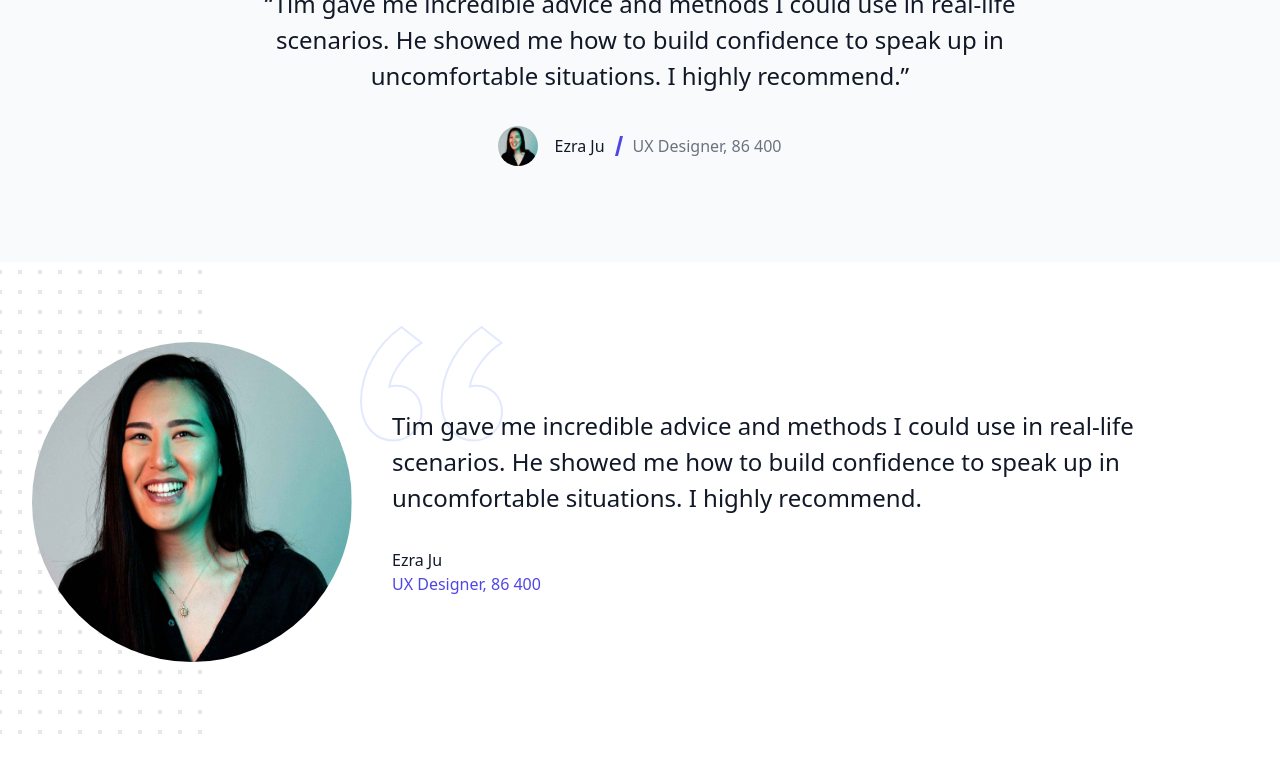
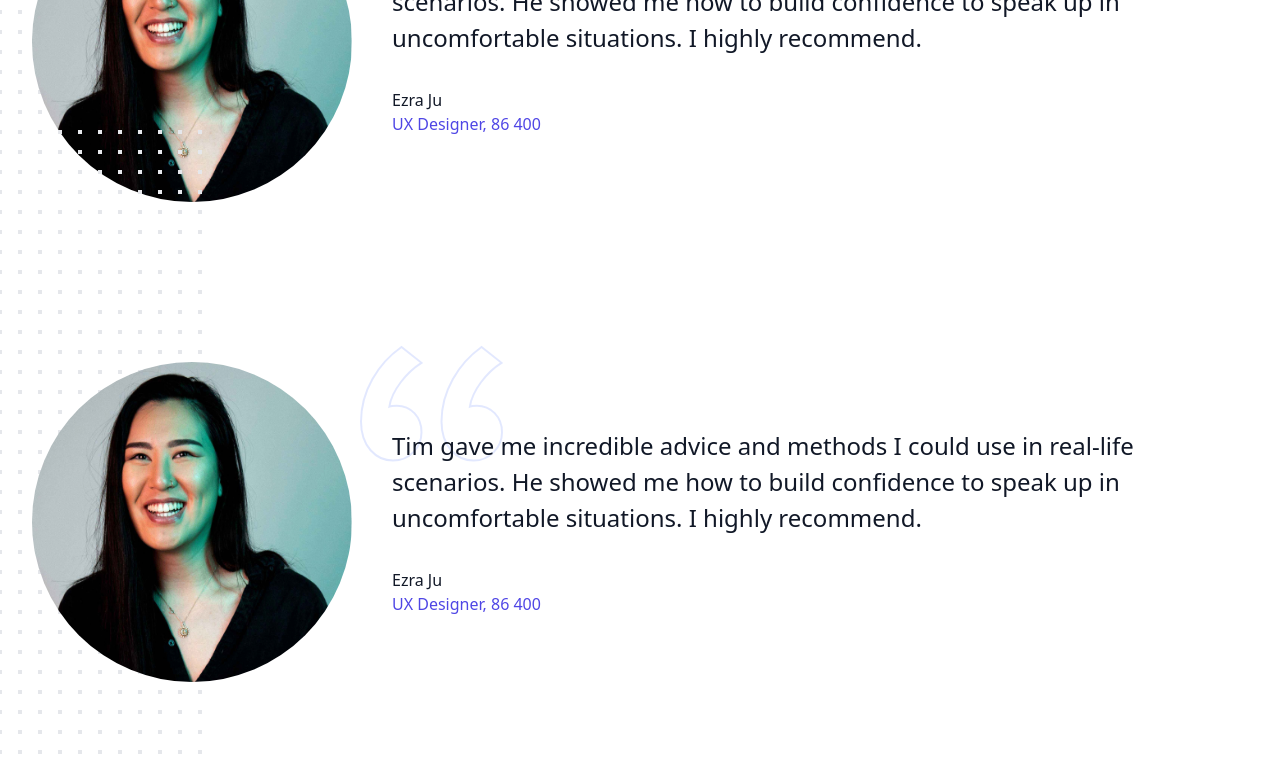
Before and after one commit to timyeothequietachievr/website, a Next.js app: page / in a window 1280 px wide. Shown: the part 1740-2518 px from the top of the page. Built offline with nearby package versions, Linux system fonts and the light colour scheme; a web font is replaced by a local one.

Commit message:
double ezra

```diff
--- a/components/TestimonialLargeAvatar.jsx
+++ b/components/TestimonialLargeAvatar.jsx
@@ -96,6 +96,101 @@ export default function Example() {
             </div>
           </div>
         </div>
+        <div className="relative max-w-7xl mx-auto pt-20 pb-12 px-4 sm:px-6 lg:px-8 lg:py-20">
+          <svg
+            className="absolute top-full left-0 transform translate-x-80 -translate-y-24 lg:hidden"
+            width={784}
+            height={404}
+            fill="none"
+            viewBox="0 0 784 404"
+            aria-hidden="true"
+          >
+            <defs>
+              <pattern
+                id="e56e3f81-d9c1-4b83-a3ba-0d0ac8c32f32"
+                x={0}
+                y={0}
+                width={20}
+                height={20}
+                patternUnits="userSpaceOnUse"
+              >
+                <rect x={0} y={0} width={4} height={4} className="text-gray-200" fill="currentColor" />
+              </pattern>
+            </defs>
+            <rect width={784} height={404} fill="url(#e56e3f81-d9c1-4b83-a3ba-0d0ac8c32f32)" />
+          </svg>
+
+          <svg
+            className="hidden lg:block absolute right-full top-1/2 transform translate-x-1/2 -translate-y-1/2"
+            width={404}
+            height={784}
+            fill="none"
+            viewBox="0 0 404 784"
+            aria-hidden="true"
+          >
+            <defs>
+              <pattern
+                id="56409614-3d62-4985-9a10-7ca758a8f4f0"
+                x={0}
+                y={0}
+                width={20}
+                height={20}
+                patternUnits="userSpaceOnUse"
+              >
+                <rect x={0} y={0} width={4} height={4} className="text-gray-200" fill="currentColor" />
+              </pattern>
+            </defs>
+            <rect width={404} height={784} fill="url(#56409614-3d62-4985-9a10-7ca758a8f4f0)" />
+          </svg>
+
+          <div className="relative lg:flex lg:items-center">
+            <div className="hidden lg:block lg:flex-shrink-0">
+              <img
+                className="h-64 w-64 rounded-full xl:h-80 xl:w-80"
+                src="src/profile-ezra.jpg?ixlib=rb-1.2.1&ixid=eyJhcHBfaWQiOjEyMDd9&auto=format&fit=facearea&facepad=2&w=256&h=256&q=80"
+                alt=""
+              />
+            </div>
+
+            <div className="relative lg:ml-10">
+              <svg
+                className="absolute top-0 left-0 transform -translate-x-8 -translate-y-24 h-36 w-36 text-indigo-200 opacity-50"
+                stroke="currentColor"
+                fill="none"
+                viewBox="0 0 144 144"
+                aria-hidden="true"
+              >
+                <path
+                  strokeWidth={2}
+                  d="M41.485 15C17.753 31.753 1 59.208 1 89.455c0 24.664 14.891 39.09 32.109 39.09 16.287 0 28.386-13.03 28.386-28.387 0-15.356-10.703-26.524-24.663-26.524-2.792 0-6.515.465-7.446.93 2.327-15.821 17.218-34.435 32.11-43.742L41.485 15zm80.04 0c-23.268 16.753-40.02 44.208-40.02 74.455 0 24.664 14.891 39.09 32.109 39.09 15.822 0 28.386-13.03 28.386-28.387 0-15.356-11.168-26.524-25.129-26.524-2.792 0-6.049.465-6.98.93 2.327-15.821 16.753-34.435 31.644-43.742L121.525 15z"
+                />
+              </svg>
+              <blockquote className="relative">
+                <div className="text-2xl leading-9 font-medium text-gray-900">
+                  <p>
+                    Tim gave me incredible advice and methods I could use in real-life scenarios. He showed me how to build confidence to speak up in uncomfortable situations. I highly recommend.
+                  </p>
+                </div>
+                <footer className="mt-8">
+                  <div className="flex">
+                    <div className="flex-shrink-0 lg:hidden">
+                      <img
+                        className="h-12 w-12 rounded-full"
+                        src="https://images.unsplash.com/photo-1494790108377-be9c29b29330?ixlib=rb-1.2.1&ixid=eyJhcHBfaWQiOjEyMDd9&auto=format&fit=facearea&facepad=2&w=256&h=256&q=80"
+                        alt=""
+                      />
+                    </div>
+                    <div className="ml-4 lg:ml-0">
+                      <div className="text-base font-medium text-gray-900">Ezra Ju</div>
+                      <div className="text-base font-medium text-indigo-600">UX Designer, 86 400</div>
+                    </div>
+                  </div>
+                </footer>
+              </blockquote>
+            </div>
+          </div>
+        </div>
       </section>
+
     )
   }
--- a/pages/index.jsx
+++ b/pages/index.jsx
@@ -16,7 +16,6 @@ export default function IndexPage() {
       <Masthead />
       <BeingIntrovertHard />
       <WhatYouWillLearn />
-      <TestimonialCentered />
       <TestimonialLargeAvatar />
       <WhatIsIncluded />
       <Feature1 />
```
